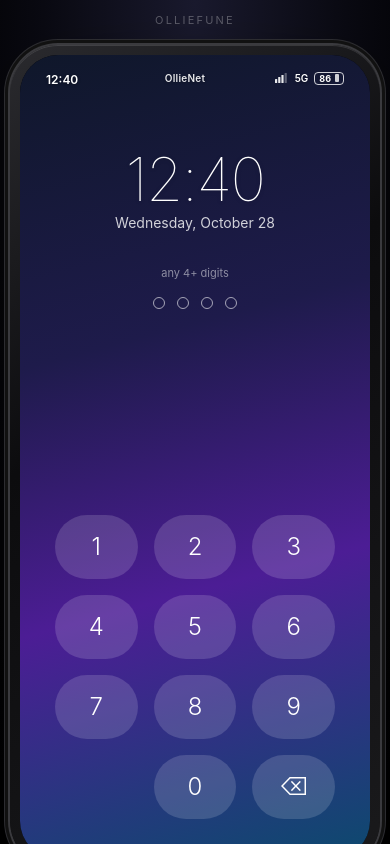
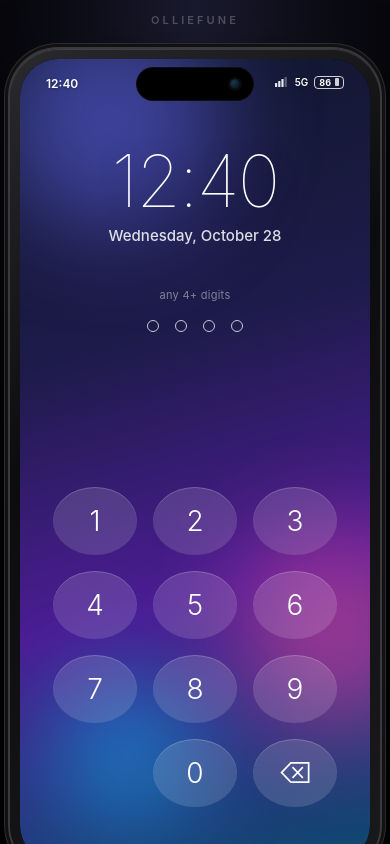
Before and after one commit to darkymark5511-png/olliefune, a Next.js app: page / in a window 390 px wide. Built offline with nearby package versions, Linux system fonts and the light colour scheme.

Commit message:
ui: Lock + Home liquid dock + PhoneShell app-in animation

```diff
--- a/components/phone/HomeScreen.tsx
+++ b/components/phone/HomeScreen.tsx
@@ -3,25 +3,17 @@
 import StatusBar from "./StatusBar";
 import type { AppId } from "@/lib/types";
 
-const APPS: {
-  id: AppId;
-  label: string;
-  emoji: string;
-  color: string;
-}[] = [
-  { id: "messages", label: "Messages", emoji: "💬", color: "bg-green-500" },
-  { id: "cctv", label: "CCTV", emoji: "📹", color: "bg-emerald-800" },
-  { id: "notes", label: "Notes", emoji: "📝", color: "bg-yellow-500" },
-  { id: "calculator", label: "Calculator", emoji: "🧮", color: "bg-neutral-700" },
-  { id: "game", label: "Climb", emoji: "🚗", color: "bg-sky-500" },
-  {
-    id: "phone-in-phone",
-    label: "Phone",
-    emoji: "📱",
-    color: "bg-red-900",
-  },
-  { id: "settings", label: "Settings", emoji: "⚙️", color: "bg-neutral-600" },
+const APPS: { id: AppId; label: string; emoji: string; gradient: string }[] = [
+  { id: "messages", label: "Messages", emoji: "💬", gradient: "linear-gradient(145deg,#34d399,#059669)" },
+  { id: "cctv", label: "CCTV", emoji: "📹", gradient: "linear-gradient(145deg,#4ade80,#166534)" },
+  { id: "notes", label: "Notes", emoji: "📝", gradient: "linear-gradient(145deg,#fde047,#ca8a04)" },
+  { id: "calculator", label: "Calc", emoji: "＋", gradient: "linear-gradient(145deg,#a1a1aa,#3f3f46)" },
+  { id: "game", label: "Climb", emoji: "🚗", gradient: "linear-gradient(145deg,#38bdf8,#0369a1)" },
+  { id: "phone-in-phone", label: "Phone", emoji: "📱", gradient: "linear-gradient(145deg,#f87171,#7f1d1d)" },
+  { id: "settings", label: "Settings", emoji: "⚙️", gradient: "linear-gradient(145deg,#94a3b8,#475569)" },
 ];
+
+const DOCK: AppId[] = ["messages", "phone-in-phone", "notes", "settings"];
 
 export default function HomeScreen({
   wallpaper,
@@ -33,43 +25,31 @@ export default function HomeScreen({
   onOpen: (id: AppId) => void;
 }) {
   return (
-    <div
-      className="absolute inset-0 z-10 flex flex-col"
-      style={{ background: wallpaper }}
-    >
-      <StatusBar carrier={carrier} />
-      <div className="mt-6 grid grid-cols-4 gap-x-3 gap-y-5 px-5">
-        {APPS.map((a) => (
-          <button
-            key={a.id}
-            type="button"
-            onClick={() => onOpen(a.id)}
-            className="flex flex-col items-center gap-1"
-          >
-            <div className={`app-icon ${a.color}`}>{a.emoji}</div>
-            <span className="text-[10px] text-white/90 drop-shadow">
-              {a.label}
-            </span>
-          </button>
-        ))}
-      </div>
-      <div className="mt-auto mb-6 flex justify-center gap-6 px-8">
-        {(["messages", "phone-in-phone", "notes", "settings"] as AppId[]).map(
-          (id) => {
+    <div className="absolute inset-0 z-10 flex flex-col overflow-hidden">
+      <div className="absolute inset-0" style={{ background: wallpaper }} />
+      <div className="wallpaper-depth"><span /><span /><span /></div>
+      <div className="relative z-10 flex flex-1 flex-col">
+        <StatusBar carrier={carrier} />
+        <div className="mt-4 grid grid-cols-4 gap-x-2 gap-y-6 px-5">
+          {APPS.map((a) => (
+            <button key={a.id} type="button" onClick={() => onOpen(a.id)} className="flex flex-col items-center">
+              <div className="app-icon" style={{ background: a.gradient }}>{a.emoji}</div>
+              <span className="app-icon-label">{a.label}</span>
+            </button>
+          ))}
+        </div>
+        <div className="dock">
+          {DOCK.map((id) => {
             const a = APPS.find((x) => x.id === id)!;
             return (
-              <button
-                key={id}
-                type="button"
-                onClick={() => onOpen(id)}
-                className={`app-icon ${a.color} shadow-lg`}
-              >
-                {a.emoji}
+              <button key={id} type="button" onClick={() => onOpen(id)} aria-label={a.label}>
+                <div className="app-icon" style={{ background: a.gradient }}>{a.emoji}</div>
               </button>
             );
-          }
-        )}
+          })}
+        </div>
       </div>
+      <div className="home-bar opacity-40" />
     </div>
   );
 }
--- a/components/phone/LockScreen.tsx
+++ b/components/phone/LockScreen.tsx
@@ -15,8 +15,6 @@ export default function LockScreen({
   onUnlock: () => void;
 }) {
   const [code, setCode] = useState("");
-  const [shake, setShake] = useState(false);
-
   const digits = ["1", "2", "3", "4", "5", "6", "7", "8", "9", "", "0", "⌫"];
 
   function press(d: string) {
@@ -27,65 +25,36 @@ export default function LockScreen({
     }
     const next = (code + d).slice(0, 6);
     setCode(next);
-    if (next.length >= 4) {
-      setTimeout(() => onUnlock(), 180);
-    }
+    if (next.length >= 4) setTimeout(() => onUnlock(), 200);
   }
 
   const now = new Date();
-  const time = now.toLocaleTimeString([], {
-    hour: "2-digit",
-    minute: "2-digit",
-    hour12: false,
-  });
-  const date = now.toLocaleDateString([], {
-    weekday: "long",
-    month: "long",
-    day: "numeric",
-  });
+  const time = now.toLocaleTimeString([], { hour: "2-digit", minute: "2-digit", hour12: false });
+  const date = now.toLocaleDateString([], { weekday: "long", month: "long", day: "numeric" });
 
   return (
-    <div
-      className="absolute inset-0 z-20 flex flex-col"
-      style={{ background: wallpaper }}
-    >
-      <StatusBar carrier={carrier} />
-      <div className="mt-10 flex flex-1 flex-col items-center px-6">
-        <p className="text-6xl font-thin tracking-tight text-white drop-shadow">
-          {time}
-        </p>
-        <p className="mt-1 text-sm text-white/80">{date}</p>
-        <p className="mt-8 text-[11px] text-white/50">{hint}</p>
-        <div
-          className={`mt-4 flex gap-3 ${shake ? "animate-lock-shake" : ""}`}
-        >
-          {[0, 1, 2, 3].map((i) => (
-            <div
-              key={i}
-              className={`h-3 w-3 rounded-full border border-white/60 ${
-                code.length > i ? "bg-white" : ""
-              }`}
-            />
-          ))}
+    <div className="absolute inset-0 z-20 flex flex-col overflow-hidden">
+      <div className="absolute inset-0" style={{ background: wallpaper }} />
+      <div className="wallpaper-depth"><span /><span /><span /></div>
+      <div className="relative z-10 flex flex-1 flex-col">
+        <StatusBar carrier={carrier} />
+        <div className="mt-8 flex flex-col items-center px-6">
+          <p className="text-[72px] font-thin leading-none tracking-tight text-white" style={{ textShadow: "0 4px 24px rgba(0,0,0,0.35)" }}>{time}</p>
+          <p className="mt-2 text-[15px] font-medium text-white/85">{date}</p>
+          <p className="mt-10 text-[11px] tracking-wide text-white/45">{hint}</p>
+          <div className="mt-4 flex gap-4">
+            {[0, 1, 2, 3].map((i) => (
+              <div key={i} className={`pin-dot ${code.length > i ? "filled" : ""}`} />
+            ))}
+          </div>
         </div>
-        <div className="mt-auto mb-10 grid w-full max-w-[280px] grid-cols-3 gap-4">
+        <div className="mt-auto mb-14 grid w-full max-w-[300px] grid-cols-3 gap-4 self-center px-2">
           {digits.map((d, i) => (
-            <button
-              key={i}
-              type="button"
-              disabled={d === ""}
-              onClick={() => press(d)}
-              className={`flex h-16 items-center justify-center rounded-full text-2xl font-light text-white ${
-                d === ""
-                  ? "invisible"
-                  : "bg-white/15 active:bg-white/30"
-              }`}
-            >
-              {d}
-            </button>
+            <button key={i} type="button" disabled={d === ""} onClick={() => press(d)} className={`keypad-key ${d === "" ? "invisible" : ""}`}>{d}</button>
           ))}
         </div>
       </div>
+      <div className="home-bar" />
     </div>
   );
 }
--- a/components/phone/PhoneShell.tsx
+++ b/components/phone/PhoneShell.tsx
@@ -44,10 +44,10 @@ export default function PhoneShell() {
   }
 
   return (
-    <div className="flex min-h-dvh flex-col items-center justify-center gap-4 p-3">
-      <p className="text-[11px] tracking-[0.2em] text-white/30">OLLIEFUNE</p>
+    <div className="phone-stage flex min-h-dvh flex-col items-center justify-center gap-5 p-3">
+      <p className="text-[11px] font-semibold tracking-[0.28em] text-white/25">OLLIEFUNE</p>
       <div className="phone-frame">
-        <div className="phone-notch" />
+        <div className="phone-island" />
         <div className="phone-screen">
           {phase === "boot" && <BootScreen onDone={finishBoot} />}
           {phase === "lock" && (
@@ -65,30 +65,23 @@ export default function PhoneShell() {
               onOpen={openApp}
             />
           )}
-          {phase === "app" && app === "calculator" && (
-            <Calculator onClose={closeApp} />
-          )}
-          {phase === "app" && app === "game" && (
-            <ClimbGame onClose={closeApp} />
-          )}
-          {phase === "app" && app === "messages" && (
-            <Messages onClose={closeApp} />
-          )}
-          {phase === "app" && app === "cctv" && <CCTV onClose={closeApp} />}
-          {phase === "app" && app === "notes" && <Notes onClose={closeApp} />}
-          {phase === "app" && app === "phone-in-phone" && (
-            <NestedPhone onClose={closeApp} />
-          )}
-          {phase === "app" && app === "settings" && (
-            <AdminSettings
-              onClose={closeApp}
-              onSettings={(s) => setSettings(s)}
-            />
+          {phase === "app" && app && (
+            <div className="app-layer absolute inset-0 z-30">
+              {app === "calculator" && <Calculator onClose={closeApp} />}
+              {app === "game" && <ClimbGame onClose={closeApp} />}
+              {app === "messages" && <Messages onClose={closeApp} />}
+              {app === "cctv" && <CCTV onClose={closeApp} />}
+              {app === "notes" && <Notes onClose={closeApp} />}
+              {app === "phone-in-phone" && <NestedPhone onClose={closeApp} />}
+              {app === "settings" && (
+                <AdminSettings onClose={closeApp} onSettings={(s) => setSettings(s)} />
+              )}
+            </div>
           )}
         </div>
       </div>
-      <p className="max-w-xs text-center text-[10px] text-white/25">
-        Fake phone · fun + dread · {settings.deviceName}
+      <p className="max-w-[280px] text-center text-[10px] leading-relaxed text-white/20">
+        Fake phone · liquid glass · {settings.deviceName}
       </p>
     </div>
   );
```
